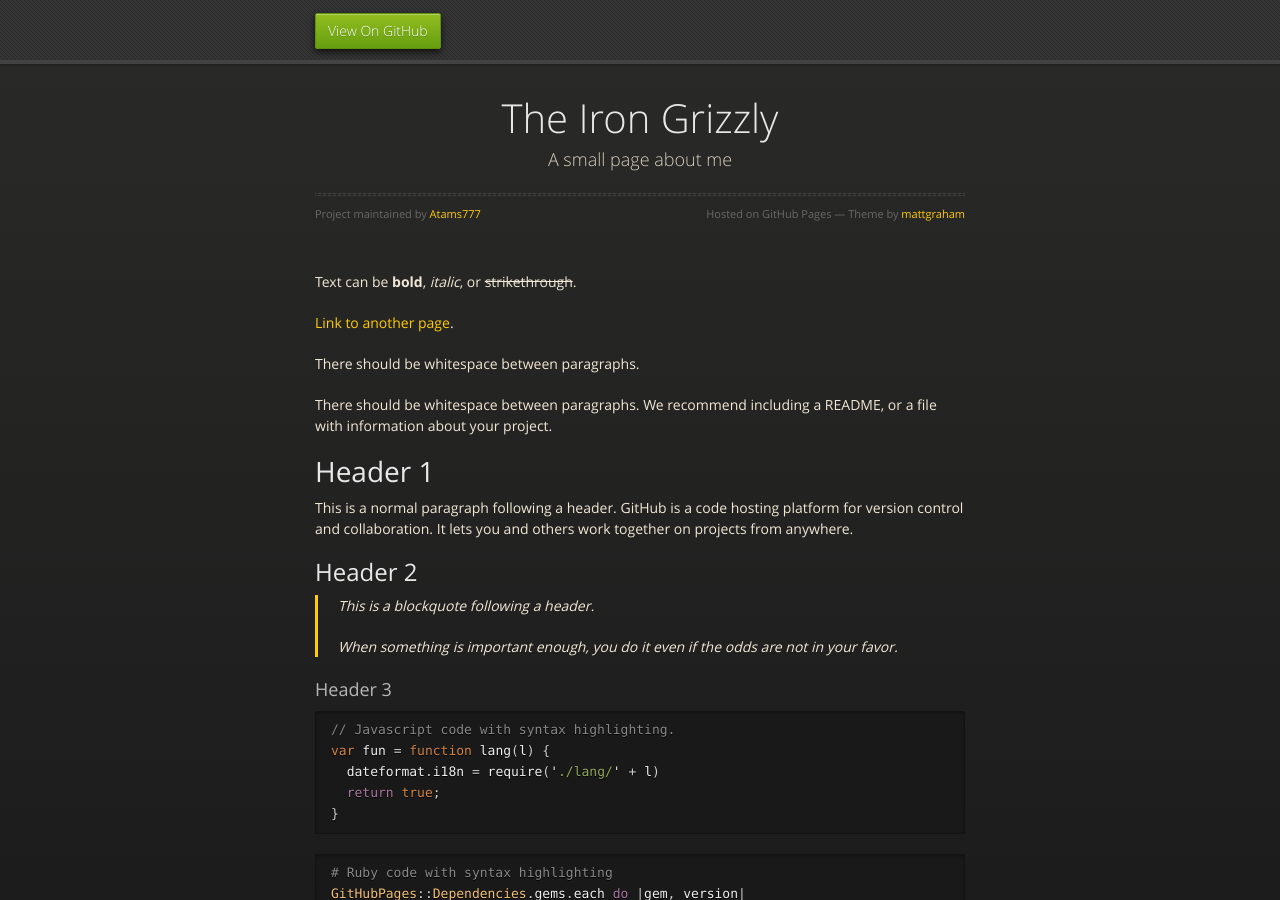
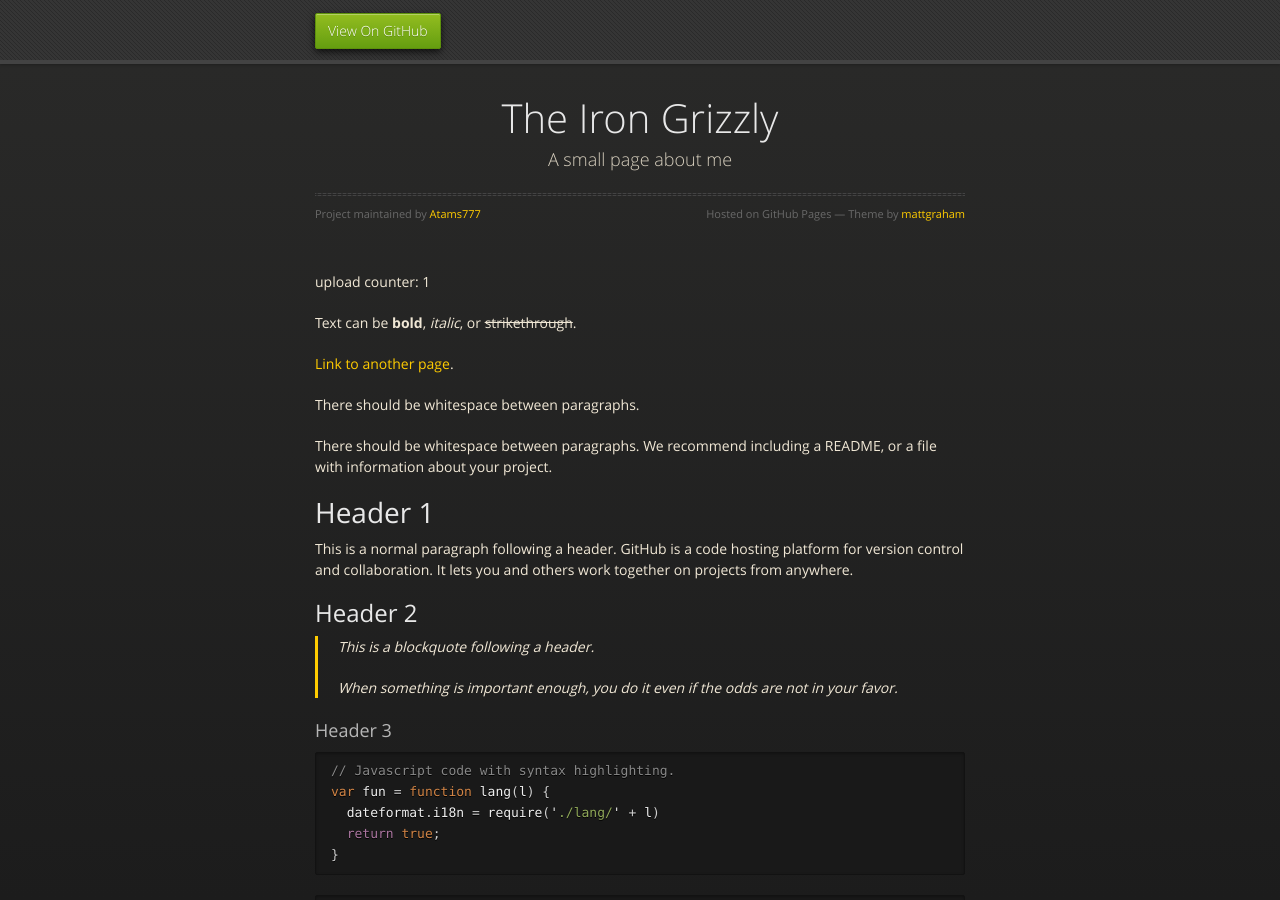
Before and after one commit to Atams777/atams777.github.io, a Jekyll site: the page built from index.md, in a window 1280 px wide and 900 px high. Built offline with Jekyll 4.4.1, drawn with Linux system fonts in a browser that asks for light colours; our own code applies the rules of GitHub Pages for plain Markdown files.

Commit message:
Moved counter

```diff
--- a/index.md
+++ b/index.md
@@ -1,6 +1,8 @@
 ---
-layout: default upload counter: 1
+layout: default
 ---
+
+upload counter: 1
 
 Text can be **bold**, _italic_, or ~~strikethrough~~.
 
```
